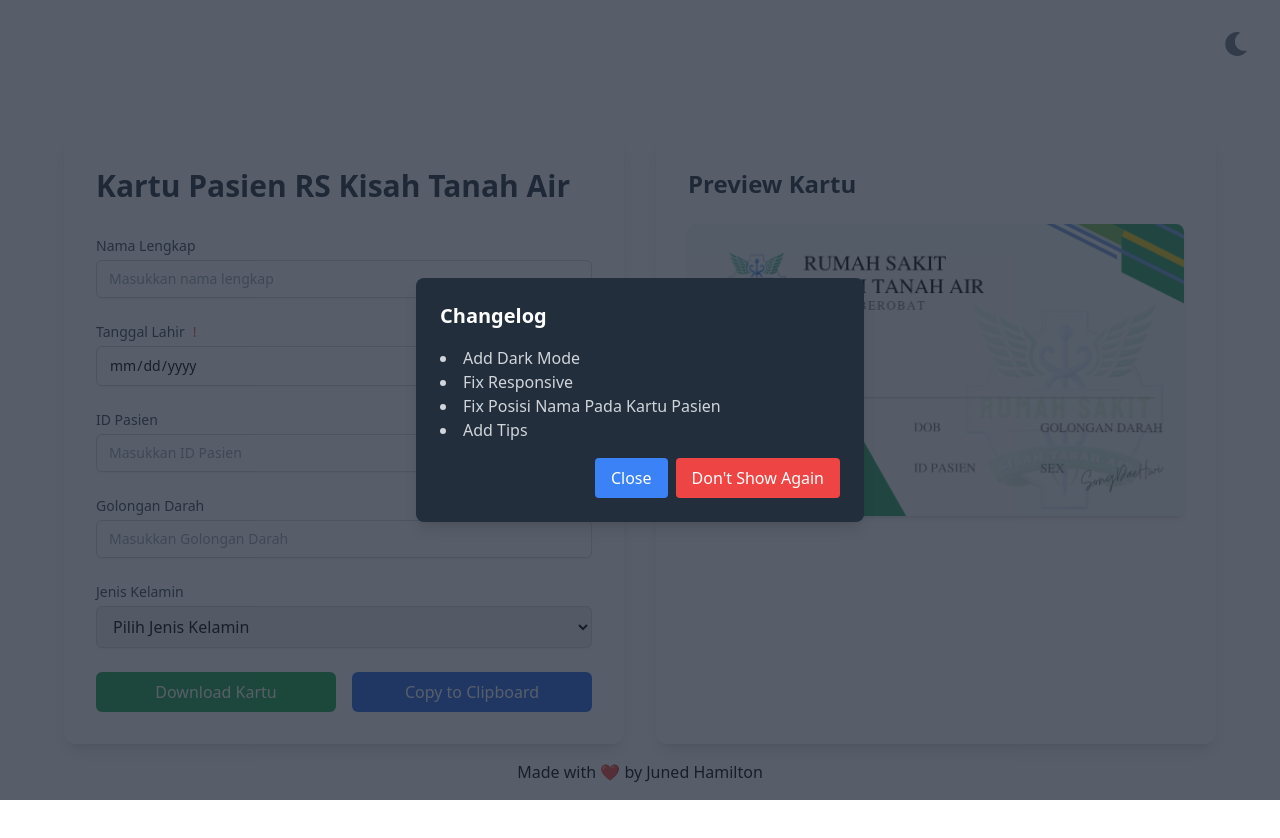
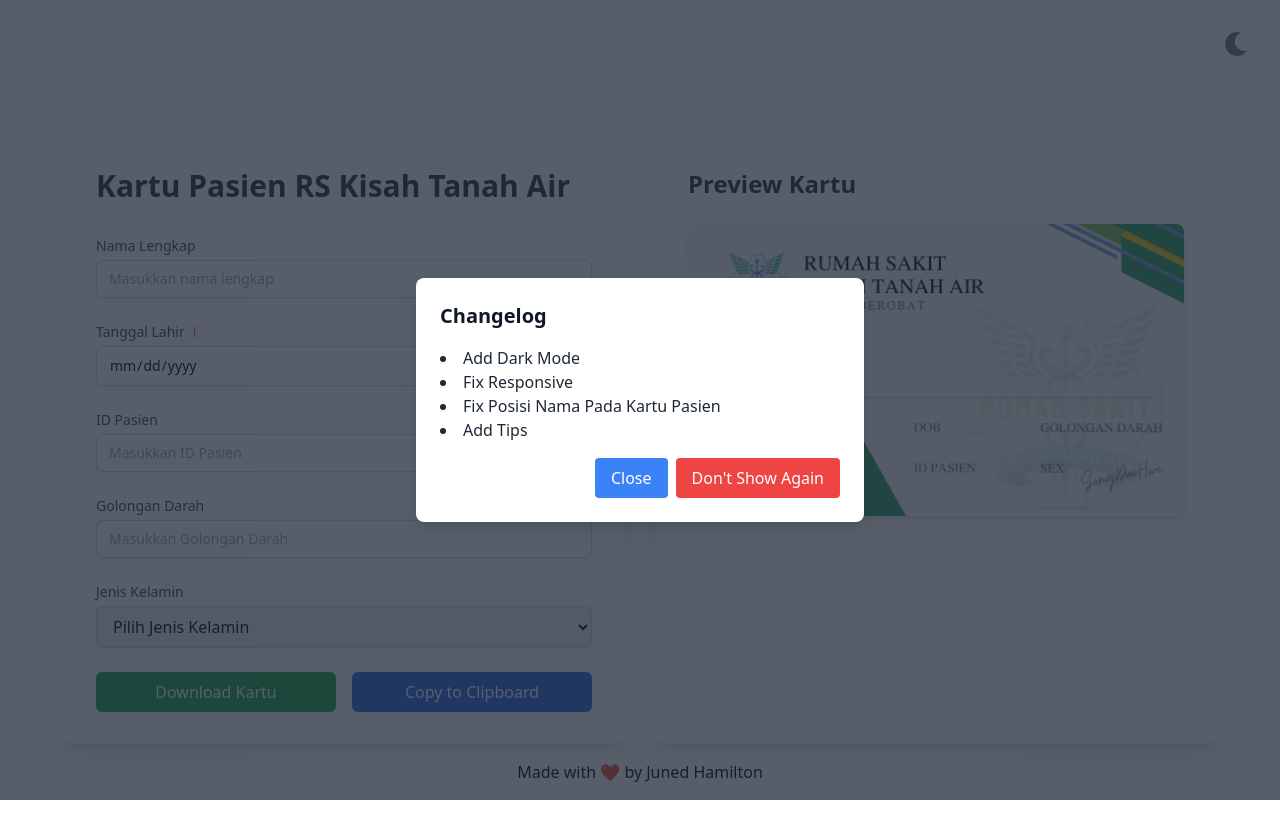
Before and after one commit to ahmadzip/Kartu-Pasien-RS-Kiash-Tanah-Air, a Next.js app: page / in a window 1280 px wide. Shown: the top 838 px of the page. Built offline with nearby package versions, Linux system fonts and the light colour scheme.

Commit message:
fix color changelog

```diff
--- a/src/app/_components/ChangelogPopup.tsx
+++ b/src/app/_components/ChangelogPopup.tsx
@@ -24,9 +24,11 @@ const ChangelogPopup: React.FC = () => {
 
   return (
     <div className="fixed inset-0 bg-gray-800 bg-opacity-75 flex items-center justify-center z-50">
-      <div className="bg-[#222E3C] p-6 rounded-lg shadow-lg max-w-md w-full">
-        <h2 className="text-xl font-bold mb-4 text-white">Changelog</h2>
-        <ul className="mb-4 text-gray-300 list-disc list-inside">
+      <div className="p-6 rounded-lg shadow-lg max-w-md w-full bg-white dark:bg-[#222E3C] text-gray-800 dark:text-gray-200">
+        <h2 className="text-xl font-bold mb-4 text-gray-900 dark:text-white">
+          Changelog
+        </h2>
+        <ul className="mb-4 list-disc list-inside">
           <li>Add Dark Mode</li>
           <li>Fix Responsive</li>
           <li>Fix Posisi Nama Pada Kartu Pasien</li>
--- a/src/app/page.tsx
+++ b/src/app/page.tsx
@@ -36,6 +36,7 @@ export default function Home() {
 
   useEffect(() => {
     generatePreview();
+    // eslint-disable-next-line react-hooks/exhaustive-deps
   }, [formData]);
 
   const formatDate = (dateString: string) => {
```
